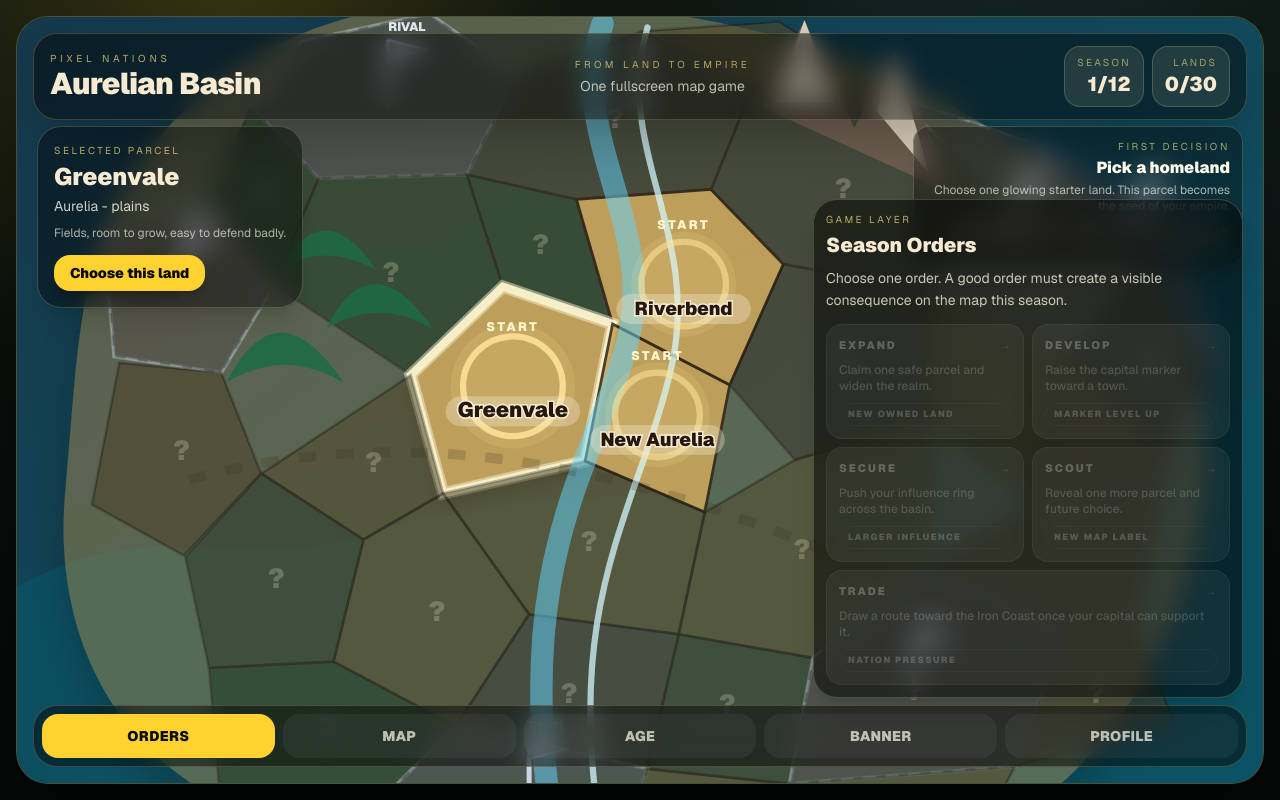
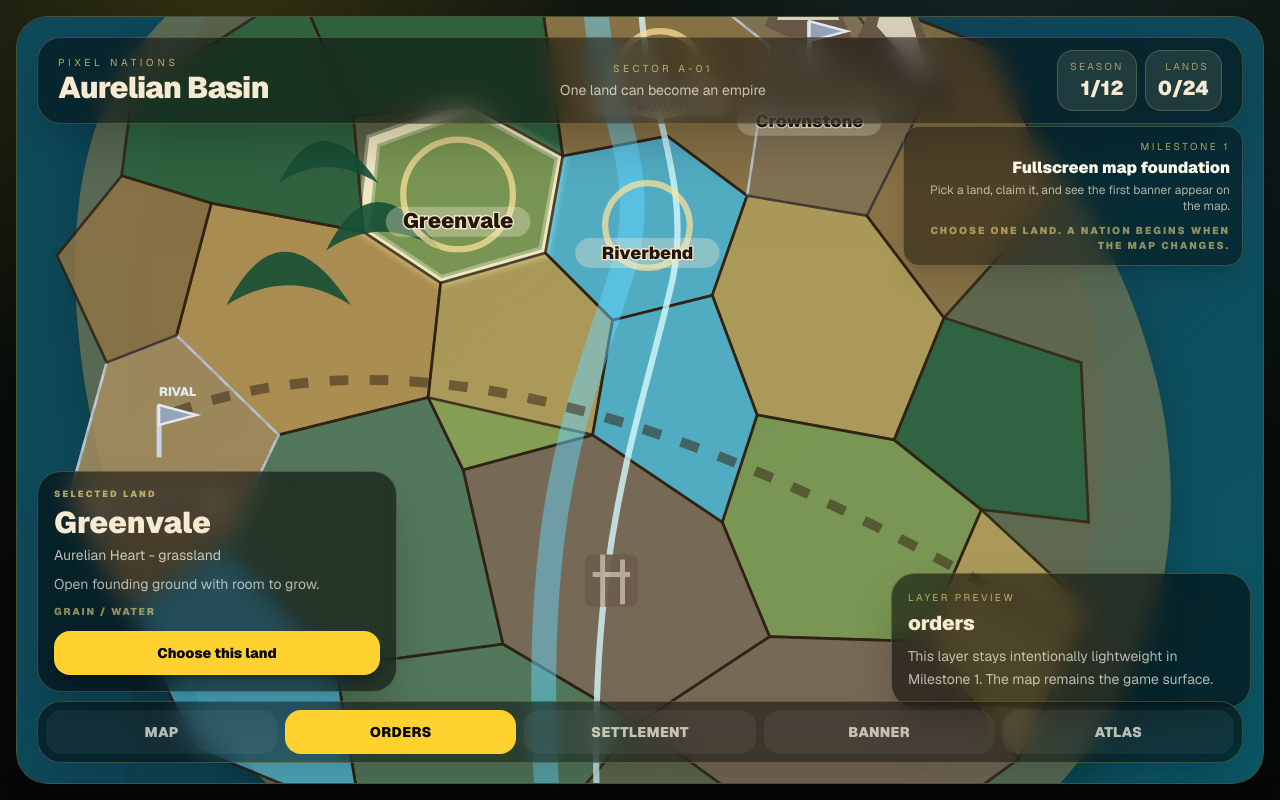
Before and after one commit to tomat60/pixel-nations, a Next.js app: page /play in a window 1280 px wide. Both pictures are taken after a click on the button "ORDERS". Built offline with nearby package versions, Linux system fonts and the light colour scheme.

Commit message:
feat: wire fullscreen map game milestone shell

```diff
--- a/app/play/page.tsx
+++ b/app/play/page.tsx
@@ -1,120 +1,42 @@
 "use client";
 
 import { useMemo, useReducer } from "react";
-import { parcels, terrainLine, views } from "./play-data";
-import { PlayMapStage } from "./play-map";
-import { getObjective, getPhase, initialPlayState, playReducer } from "./play-state";
-import { Chronicle, OrderButton, Panel, StatusChip } from "./play-ui";
+import { BottomDock } from "./components/BottomDock";
+import { LandSheet } from "./components/LandSheet";
+import { MapStage } from "./components/MapStage";
+import { TopBar } from "./components/TopBar";
+import { getSelectedPlot, initialPlayState, playReducer } from "./lib/play-state";
 
 export default function PlayPrototypePage() {
   const [state, dispatch] = useReducer(playReducer, initialPlayState);
-  const selected = useMemo(() => parcels.find((parcel) => parcel.id === state.selectedId) ?? parcels[12], [state.selectedId]);
-  const capital = useMemo(() => parcels.find((parcel) => parcel.id === state.owned[0]) ?? null, [state.owned]);
-  const phase = getPhase(state);
-  const objective = getObjective(state, phase);
+  const selected = useMemo(() => getSelectedPlot(state), [state]);
 
   return (
     <main data-qa="play-shell" className="fixed inset-0 overflow-hidden bg-[#06090a] text-[#f7ead2]">
-      <div className="absolute inset-0 bg-[radial-gradient(circle_at_18%_8%,rgba(250,204,21,.20),transparent_28%),radial-gradient(circle_at_78%_22%,rgba(56,189,248,.16),transparent_31%),linear-gradient(180deg,#101711_0%,#050807_100%)]" />
+      <div className="absolute inset-0 bg-[radial-gradient(circle_at_18%_8%,rgba(250,204,21,.18),transparent_30%),radial-gradient(circle_at_78%_22%,rgba(56,189,248,.15),transparent_32%),linear-gradient(180deg,#101711_0%,#050807_100%)]" />
       <section className="relative z-10 h-full p-2 md:p-4">
         <div data-qa="map-stage" className="relative h-full overflow-hidden rounded-[1.5rem] border border-amber-200/20 bg-[#1d2d23] shadow-[0_30px_90px_rgba(0,0,0,.45)] md:rounded-[2rem]">
-          <PlayMapStage state={state} phase={phase} capitalId={capital?.id} dispatch={dispatch} />
+          <MapStage state={state} dispatch={dispatch} />
+          <TopBar state={state} />
 
-          <header className="absolute left-3 right-3 top-3 z-20 flex items-center justify-between rounded-3xl border border-amber-200/20 bg-black/45 px-3 py-2 shadow-2xl backdrop-blur-md md:left-4 md:right-4 md:top-4 md:px-4 md:py-3">
-            <div>
-              <p className="text-[9px] uppercase tracking-[0.34em] text-amber-200/70 md:text-[10px] md:tracking-[0.38em]">Pixel Nations</p>
-              <h1 className="text-lg font-black tracking-tight md:text-3xl">Aurelian Basin</h1>
-            </div>
-            <div className="hidden text-center md:block">
-              <p className="text-[10px] uppercase tracking-[0.34em] text-amber-200/65">From Land to Empire</p>
-              <p className="mt-1 text-sm text-amber-50/70">One fullscreen map game</p>
-            </div>
-            <div className="flex items-center gap-1.5 text-right md:gap-2">
-              <StatusChip label="Season" value={`${state.season}/12`} />
-              <StatusChip label="Lands" value={`${state.owned.length}/30`} />
-            </div>
-          </header>
-
-          <div className="absolute left-3 top-[5.9rem] z-20 max-w-[172px] rounded-2xl border border-amber-100/20 bg-black/42 p-2.5 shadow-xl backdrop-blur-md md:left-5 md:top-[6.8rem] md:max-w-[286px] md:rounded-3xl md:p-4">
-            <p className="text-[8px] uppercase tracking-[0.22em] text-amber-200/70 md:text-[10px] md:tracking-[0.25em]">Selected parcel</p>
-            <h2 className="mt-1 text-base font-black leading-tight md:text-2xl">{selected.name}</h2>
-            <p className="mt-1 text-[10px] text-amber-50/80 md:text-sm">{selected.region} - {selected.terrain}</p>
-            <p className="mt-2 hidden text-xs leading-relaxed text-amber-50/65 md:block">{terrainLine[selected.terrain]}</p>
-            {phase === "unclaimed" ? (
-              <button data-qa="claim-button" onClick={() => dispatch({ type: "claim", parcelId: selected.id })} className="mt-2 rounded-xl bg-amber-300 px-3 py-2 text-[11px] font-black text-stone-950 shadow-lg shadow-black/30 md:mt-3 md:rounded-2xl md:px-4 md:text-sm">
-                {selected.rival ? "Rival banner" : "Choose this land"}
-              </button>
-            ) : (
-              <p className="mt-2 rounded-xl bg-amber-100/10 px-3 py-2 text-[9px] font-bold uppercase tracking-[0.16em] text-amber-100 md:mt-3 md:rounded-2xl md:px-4 md:text-xs">{phase} phase</p>
-            )}
-          </div>
-
-          <div className="absolute right-3 top-[5.9rem] z-20 max-w-[170px] rounded-2xl border border-amber-100/20 bg-black/38 p-2.5 text-right shadow-xl backdrop-blur-md md:right-5 md:top-[6.8rem] md:max-w-[330px] md:p-3">
-            <p className="text-[8px] uppercase tracking-[0.22em] text-amber-200/65 md:text-[10px] md:tracking-[0.26em]">{objective.eyebrow}</p>
-            <p className="mt-1 text-xs font-black leading-tight text-amber-50 md:text-base">{objective.title}</p>
-            <p className="mt-1 line-clamp-2 text-[10px] leading-snug text-amber-50/65 md:text-xs">{objective.body}</p>
+          <div className="absolute right-3 top-[5.9rem] z-20 max-w-[180px] rounded-2xl border border-amber-100/20 bg-black/42 p-2.5 text-right shadow-xl backdrop-blur-md md:right-5 md:top-[6.8rem] md:max-w-[340px] md:p-3">
+            <p className="text-[8px] uppercase tracking-[0.22em] text-amber-200/65 md:text-[10px] md:tracking-[0.26em]">Milestone 1</p>
+            <p className="mt-1 text-xs font-black leading-tight text-amber-50 md:text-base">Fullscreen map foundation</p>
+            <p className="mt-1 text-[10px] leading-snug text-amber-50/65 md:text-xs">Pick a land, claim it, and see the first banner appear on the map.</p>
             <p className="mt-2 hidden text-[10px] font-black uppercase tracking-[0.2em] text-amber-200/55 md:block">{state.lastEvent}</p>
           </div>
 
-          <div className="absolute bottom-[4.6rem] left-3 right-3 z-20 rounded-2xl border border-amber-100/20 bg-black/52 p-2.5 shadow-xl backdrop-blur-md md:bottom-[5.3rem] md:left-auto md:right-5 md:w-[430px] md:rounded-3xl md:p-3">
-            {state.view === "map" && (
-              <div>
-                <div className="md:hidden">
-                  <p className="text-[8px] font-black uppercase tracking-[0.22em] text-amber-200/60">Game layer</p>
-                  <div className="mt-1 flex items-center justify-between gap-3">
-                    <p className="text-sm font-black">Map-first basin</p>
-                    <p className="rounded-full bg-amber-300 px-2.5 py-1 text-[9px] font-black uppercase tracking-[0.16em] text-stone-950">Tap land</p>
-                  </div>
-                  <p className="mt-1 text-[10px] font-bold uppercase tracking-[0.16em] text-amber-200/58">Claim → Orders → visible map change</p>
-                </div>
-                <div className="hidden md:block">
-                  <Panel title="30-parcel Basin" body="Starter lands, rivals, roads, river, coast and owned influence now live on one fullscreen map." />
-                </div>
-              </div>
-            )}
-            {state.view === "orders" && (
-              <div>
-                <div className="md:hidden">
-                  <div className="flex items-center justify-between gap-3">
-                    <div>
-                      <p className="text-[8px] font-black uppercase tracking-[0.22em] text-amber-200/60">Season Orders</p>
-                      <h3 className="mt-1 text-sm font-black">One order. One map change.</h3>
-                    </div>
-                    <p className="rounded-full border border-amber-200/25 bg-amber-300/14 px-2.5 py-1 text-[9px] font-black uppercase tracking-[0.14em] text-amber-100">Season {state.season}</p>
-                  </div>
-                  <div className="mt-2 grid grid-cols-2 gap-1.5">
-                    <button disabled={!capital} onClick={() => dispatch({ type: "order", order: "expand" })} className="rounded-xl border border-amber-100/20 bg-amber-100/10 px-2.5 py-2 text-left text-[10px] font-black uppercase tracking-[0.14em] text-amber-50 disabled:opacity-30">Expand <span className="block pt-1 text-[8px] text-amber-200/55">+ land</span></button>
-                    <button disabled={!capital} onClick={() => dispatch({ type: "order", order: "develop" })} className="rounded-xl border border-amber-100/20 bg-amber-100/10 px-2.5 py-2 text-left text-[10px] font-black uppercase tracking-[0.14em] text-amber-50 disabled:opacity-30">Develop <span className="block pt-1 text-[8px] text-amber-200/55">+ marker</span></button>
-                    <button disabled={!capital} onClick={() => dispatch({ type: "order", order: "secure" })} className="rounded-xl border border-amber-100/20 bg-amber-100/10 px-2.5 py-2 text-left text-[10px] font-black uppercase tracking-[0.14em] text-amber-50 disabled:opacity-30">Secure <span className="block pt-1 text-[8px] text-amber-200/55">+ influence</span></button>
-                    <button disabled={!capital} onClick={() => dispatch({ type: "order", order: "scout" })} className="rounded-xl border border-amber-100/20 bg-amber-100/10 px-2.5 py-2 text-left text-[10px] font-black uppercase tracking-[0.14em] text-amber-50 disabled:opacity-30">Scout <span className="block pt-1 text-[8px] text-amber-200/55">+ label</span></button>
-                  </div>
-                </div>
-                <div className="hidden md:block">
-                  <Panel title="Season Orders" body="Choose one order. A good order must create a visible consequence on the map this season." />
-                  <div className="mt-3 grid grid-cols-1 gap-2 sm:grid-cols-2">
-                    <OrderButton label="Expand" body="Claim one safe parcel and widen the realm." result="new owned land" onClick={() => dispatch({ type: "order", order: "expand" })} disabled={!capital} />
-                    <OrderButton label="Develop" body="Raise the capital marker toward a town." result="marker level up" onClick={() => dispatch({ type: "order", order: "develop" })} disabled={!capital} />
-                    <OrderButton label="Secure" body="Push your influence ring across the basin." result="larger influence" onClick={() => dispatch({ type: "order", order: "secure" })} disabled={!capital} />
-                    <OrderButton label="Scout" body="Reveal one more parcel and future choice." result="new map label" onClick={() => dispatch({ type: "order", order: "scout" })} disabled={!capital} />
-                    <div className="sm:col-span-2">
-                      <OrderButton label="Trade" body="Draw a route toward the Iron Coast once your capital can support it." result="nation pressure" onClick={() => dispatch({ type: "order", order: "trade" })} disabled={!capital || state.developmentLevel < 3} />
-                    </div>
-                  </div>
-                </div>
-              </div>
-            )}
-            {state.view === "realm" && <Panel title="Age Layer" body={`Phase: ${phase}. Capital marker level ${state.developmentLevel}/5. Owned parcels: ${state.owned.length}. This replaces dashboard and settlement as one in-game sheet.`} />}
-            {state.view === "chronicle" && <Chronicle entries={state.chronicle} />}
-            {state.view === "world" && <Panel title="World Atlas Layer" body="A-01 is only one basin in a 10,000-land world. The big game stays visible, but the demo remains one focused sector." />}
-          </div>
+          <LandSheet selected={selected} state={state} dispatch={dispatch} />
 
-          <nav className="absolute bottom-3 left-3 right-3 z-20 grid grid-cols-5 gap-1.5 rounded-3xl border border-amber-200/20 bg-black/45 p-1.5 backdrop-blur-md md:bottom-4 md:left-4 md:right-4 md:gap-2 md:p-2">
-            {views.map((item) => (
-              <button key={item.id} onClick={() => dispatch({ type: "setView", view: item.id })} className={`rounded-2xl px-1.5 py-2 text-[10px] font-black uppercase tracking-wide transition md:px-2 md:py-3 md:text-sm ${state.view === item.id ? "bg-amber-300 text-stone-950" : "bg-white/5 text-amber-50/70"}`}>
-                {item.label}
-              </button>
-            ))}
-          </nav>
+          {state.view !== "map" && (
+            <div className="absolute bottom-[4.7rem] right-3 z-20 hidden w-[360px] rounded-3xl border border-amber-100/20 bg-black/55 p-4 shadow-2xl backdrop-blur-md md:block">
+              <p className="text-[10px] uppercase tracking-[0.24em] text-amber-200/65">Layer preview</p>
+              <h3 className="mt-1 text-xl font-black">{state.view}</h3>
+              <p className="mt-2 text-sm leading-relaxed text-amber-50/68">This layer stays intentionally lightweight in Milestone 1. The map remains the game surface.</p>
+            </div>
+          )}
+
+          <BottomDock activeView={state.view} dispatch={dispatch} />
         </div>
       </section>
     </main>
```
